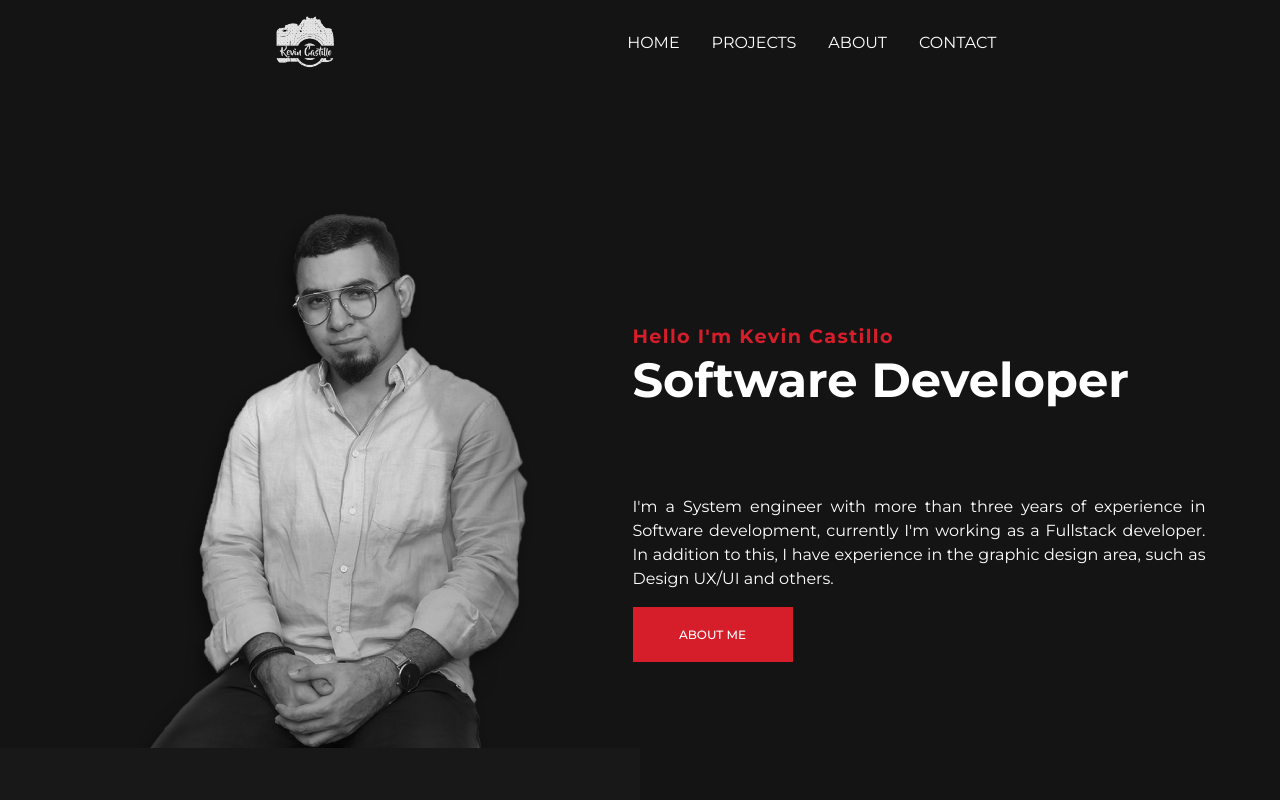
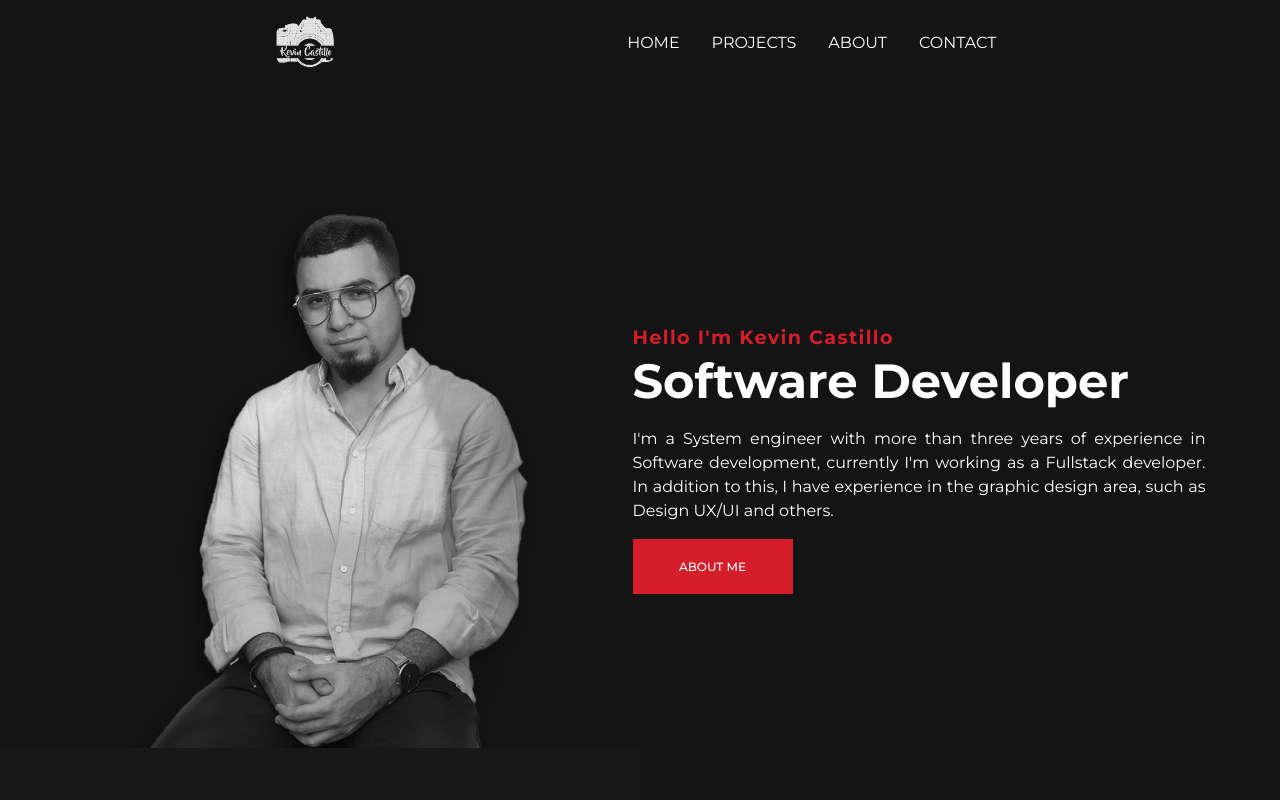
Before and after one commit to kevincastillo19/portfolio, a React (Vite) app: page / in a window 1280 px wide. Shown: the top 800 px of the page. Built offline with nearby package versions, Linux system fonts and the light colour scheme.

Commit message:
fix: animation with response

```diff
--- a/src/components/Feed/_feed.module.scss
+++ b/src/components/Feed/_feed.module.scss
@@ -37,13 +37,17 @@
 .titleLabel{
     @extend .titleLabel;
     color:$primaryColor;
-    animation: moveRight 1.5s ease-in-out 0s 1 normal none running;
+    @include media("<=phone"){
+        animation: moveRight 1.5s ease-in-out 0s 1 normal none running;
+    }
 }
 
 .containerTitle{
     overflow:hidden;
-    min-height: 8rem;
-    animation: growUp 2s ease-in-out 0s 1 normal none running;
+    @include media('<=phone'){
+        min-height: 8rem;
+        animation: growUp 2s ease-in-out 0s 1 normal none running;
+    }
 }
 
 
```
